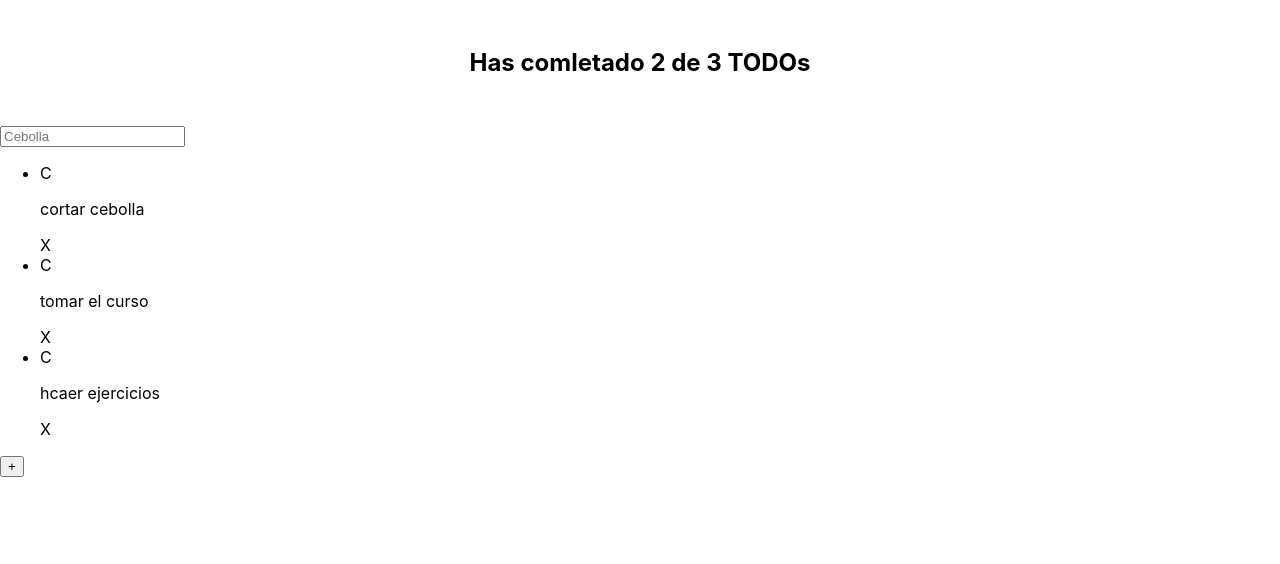
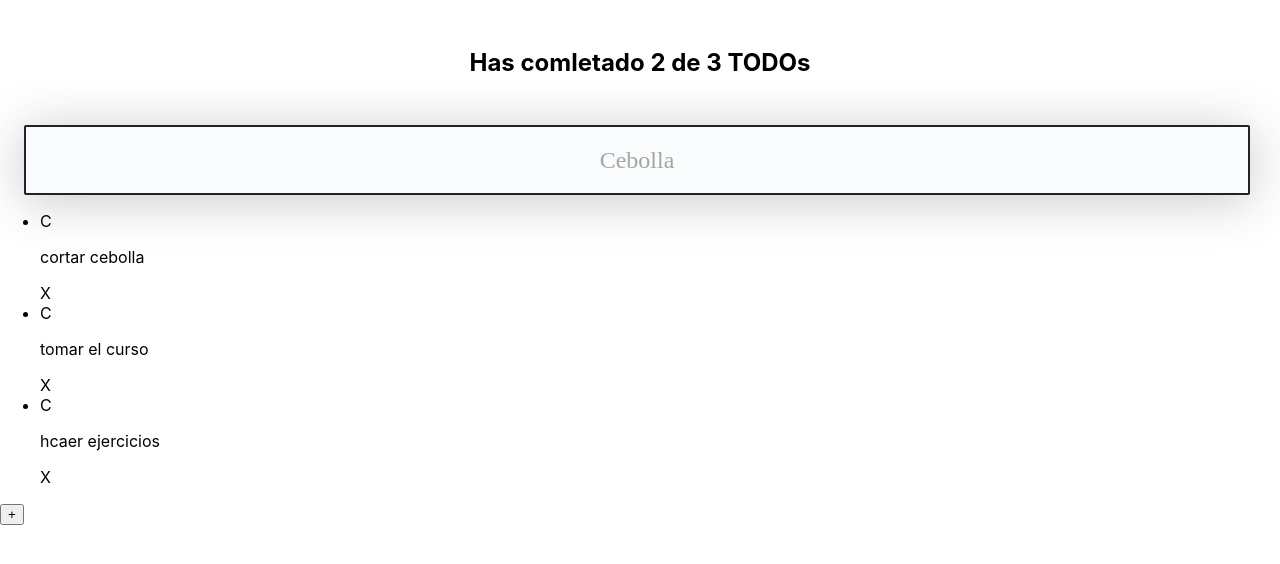
Before and after one commit to mariokarajallo/introduccion-react, a React (Create React App) app: page / in a window 1280 px wide. Shown: the top 564 px of the page. Built offline with nearby package versions, Linux system fonts and the light colour scheme.

Commit message:
create style TodoSearch.css

```diff
--- /dev/null
+++ b/src/TodoSearch.css
@@ -0,0 +1,24 @@
+.TodoSearch {
+    background: #F9FBFC;
+    border-radius: 2px;
+    border: 2px solid #202329;
+    margin: 0 24px;
+    height: 64px;
+    width: calc(100% - 62px);
+    font-size: 24px;
+    text-align: center;
+    font-family: 'Montserrat';
+    font-weight: 400;
+    color: #1E1E1F;
+    box-shadow: 0px 5px 50px rgba(32, 35, 41, 0.25);
+  }
+
+  .TodoSearch::placeholder {
+    color: #A5A5A5;
+    font-family: 'Montserrat';
+    font-weight: 400;
+  }
+
+  .TodoSearch:focus {
+    outline-color: #61DAFA;
+  }
--- a/src/TodoSearch.jsx
+++ b/src/TodoSearch.jsx
@@ -1,7 +1,8 @@
 import React from "react";
+import "./TodoSearch.css";
 
 function TodoSearch() {
-  return <input placeholder="Cebolla"></input>;
+  return <input className="TodoSearch" placeholder="Cebolla"></input>;
 }
 
 export { TodoSearch };
```
